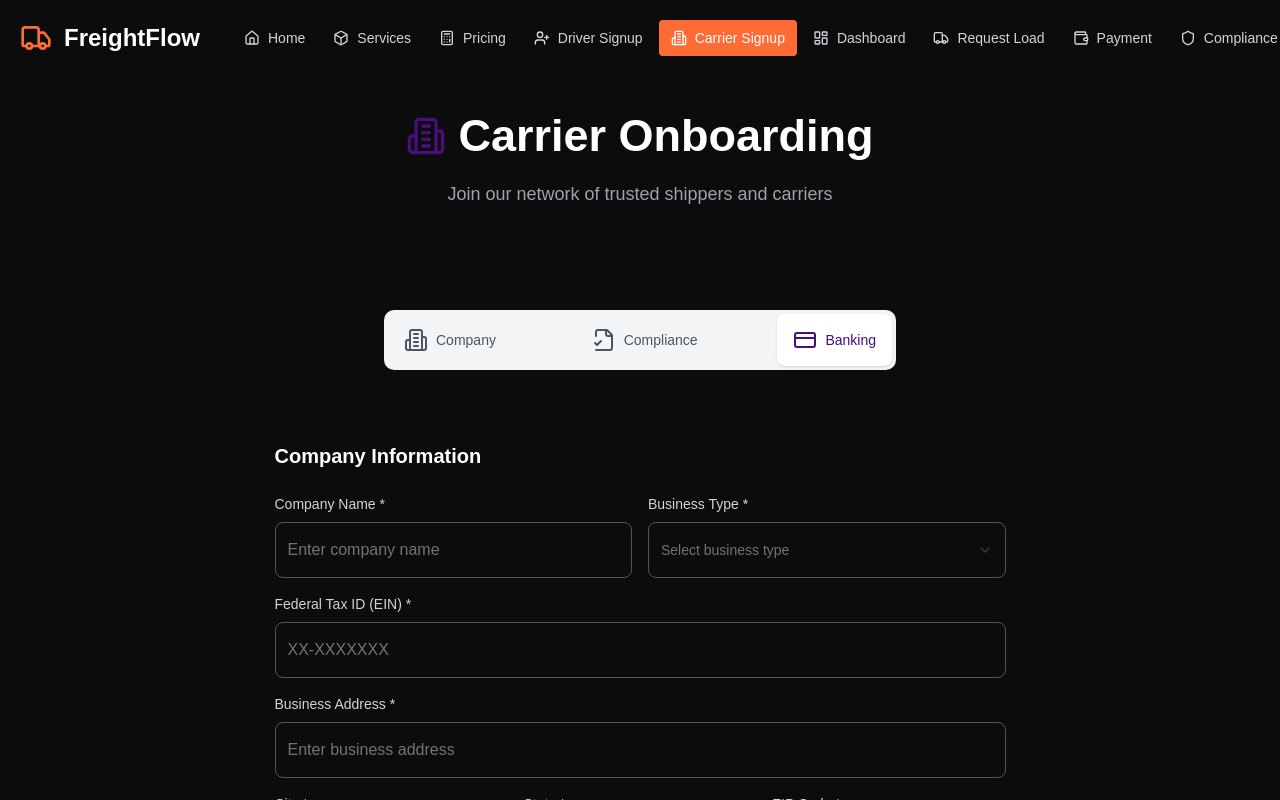
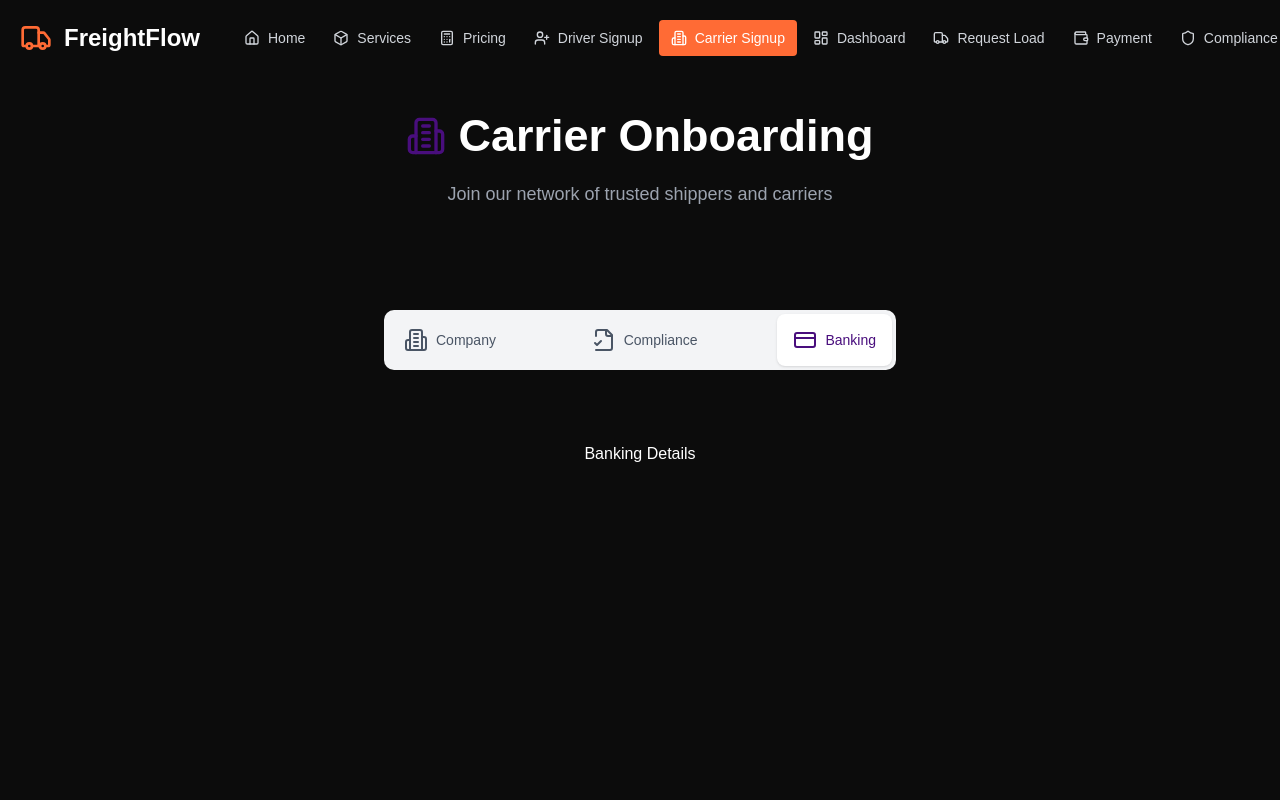
Before and after one commit to Ahsanmehar/freight-flow, a React (Vite) app: page /carrier-signup in a window 1280 px wide. Both pictures are taken after a click on the button "Banking". Shown: the top 800 px of the page. Built offline with nearby package versions, Linux system fonts and the light colour scheme.

Commit message:
feat: Implement multi-step forms for Carrier Signup with compliance and banking sections

```diff
--- a/src/pages/Auth/CarrierSignupPage/index.jsx
+++ b/src/pages/Auth/CarrierSignupPage/index.jsx
@@ -1,14 +1,53 @@
+import { useState } from "react";
 import SectionTitle from "@/components/SectionTitle";
 import ToggleGroup from "@/components/ToggleGroup";
 import StepperForm from "./components/steperform";
+import { CompanyDetails } from "./components/CompanyDetails";
+
+const ComplianceForm = () => (
+  <div className="text-center text-white">
+    <h2>Compliance Information</h2>
+    {/* Add your compliance form fields here */}
+  </div>
+);
+
+const BankingForm = () => (
+  <div className="text-center text-white">
+    <h2>Banking Details</h2>
+    {/* Add your banking form fields here */}
+  </div>
+);
 
 export default function CarrierSignupPage() {
-  return <main>
+  const [activeSection, setActiveSection] = useState('company');
+  const [formData, setFormData] = useState({});
+  const [errors, setErrors] = useState({});
+
+  const renderFormSection = () => {
+    switch (activeSection) {
+      case 'company':
+        return (
+          <CompanyDetails
+            formData={formData}
+            setFormData={setFormData}
+            errors={errors}
+            setErrors={setErrors}
+          />
+        );
+      case 'compliance':
+        return <ComplianceForm />;
+      case 'banking':
+        return <BankingForm />;
+      default:
+        return null;
+    }
+  };
+
+  return (
+    <main>
       <section className="carrier-signup">
         <div className="min-h-screen py-8 px-2.5">
           <div className="max-w-4xl mx-auto">
-        {/* Header */}
-
             <SectionTitle
               title="Carrier Onboarding"
               paragraph="Join our network of trusted shippers and carriers"
@@ -17,20 +56,16 @@ export default function CarrierSignupPage() {
               showIcon={true}
             />
 
-        {/* toggle group */}
             <div className="flex justify-center w-full mb-8">
-          <ToggleGroup onOptionChange={(option) => console.log(option)} />
+              <ToggleGroup onOptionChange={setActiveSection} />
             </div>
 
-
-      {/* for section form */}
             <div className="flex justify-center w-full mb-8">
-           <StepperForm />
+              {renderFormSection()}
             </div>
-
-
           </div>
         </div>
       </section>
-  </main>;
+    </main>
+  );
 }
```
Lines whose indentation alone changed are shown as unchanged.
